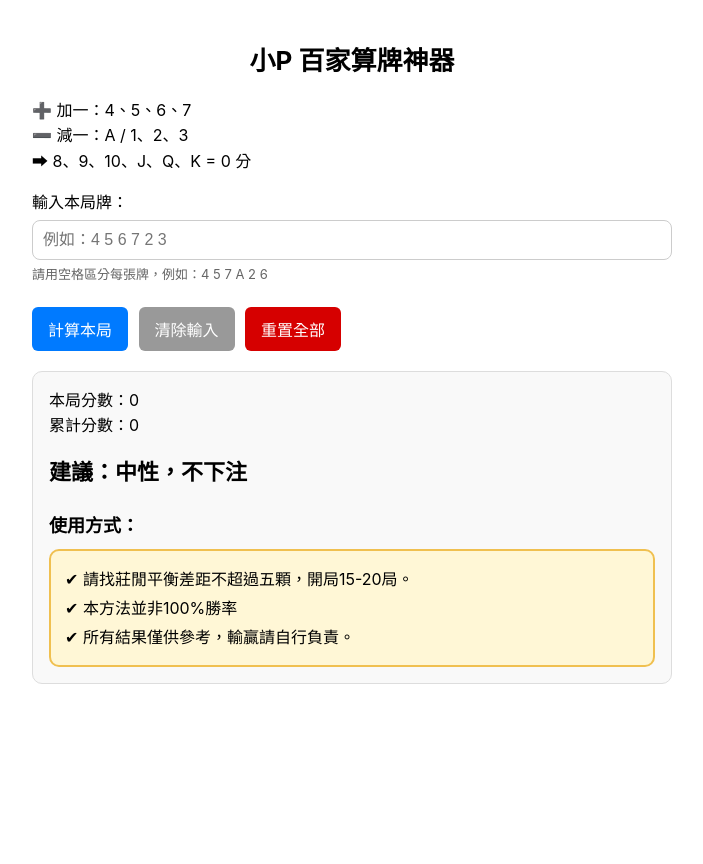
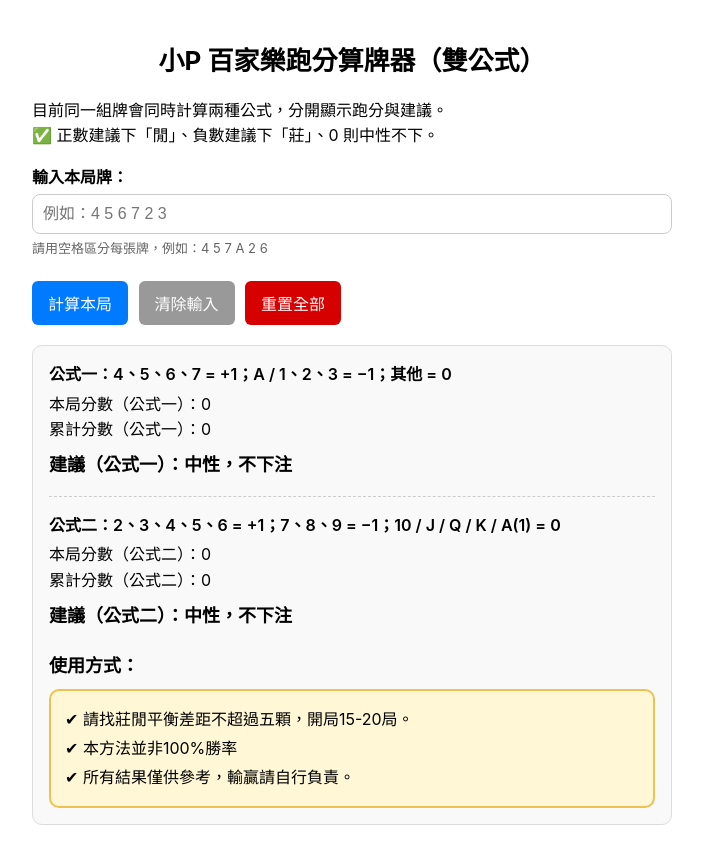
Before and after one commit to yuhsin0968/baccarat-app, a plain HTML site: page index.html in a window 1280 px wide. Both pictures are taken after a click on the button "計算本局". Shown: the whole page, without its empty margins (288-991 px from the left). Before the commit the page ends 800 px from the top, so only its background shows below. Drawn offline with Linux system fonts and the light colour scheme.

Commit message:
Update title and add dual formula calculations

```diff
--- a/index.html
+++ b/index.html
@@ -3,7 +3,7 @@
 <head>
   <meta charset="UTF-8" />
   <meta name="viewport" content="width=device-width, initial-scale=1.0" />
-  <title>小P 百家算牌神器（網頁版）</title>
+  <title>小P 百家樂跑分算牌器（雙公式版）</title>
 
   <style>
     body {
@@ -19,6 +19,11 @@
       margin-bottom: 12px;
       font-weight: 700;
       text-align: center;
+    }
+
+    .section-title {
+      font-weight: 600;
+      margin-top: 12px;
     }
 
     .card-input {
@@ -48,8 +53,8 @@
       margin-top: 12px;
     }
 
-    .btn-calc { background: #007aff; color: white; }
-    .btn-clear { background: #999; color: white; }
+    .btn-calc  { background: #007aff; color: white; }
+    .btn-clear { background: #999;    color: white; }
     .btn-reset { background: #d60000; color: white; }
 
     .result-box {
@@ -60,14 +65,20 @@
       background: #f9f9f9;
     }
 
+    .formula-title {
+      font-size: 16px;
+      font-weight: 600;
+      margin-bottom: 4px;
+    }
+
     .suggest {
-      font-size: 22px;
+      font-size: 18px;
       font-weight: bold;
-      margin-top: 16px;
+      margin-top: 8px;
     }
 
     .blue { color: #007aff; font-weight: bold; }
-    .red { color: #d60000; font-weight: bold; }
+    .red  { color: #d60000; font-weight: bold; }
 
     .note {
       margin-top: 22px;
@@ -89,34 +100,44 @@
 
 <body>
 
-<h1>小P 百家算牌神器</h1>
+<h1>小P 百家樂跑分算牌器（雙公式）</h1>
 
 <p>
-  ➕ 加一：4、5、6、7<br>
-  ➖ 減一：A / 1、2、3<br>
-  ➡ 8、9、10、J、Q、K = 0 分
+  目前同一組牌會同時計算兩種公式，分開顯示跑分與建議。<br>
+  ✅ 正數建議下「閒」、負數建議下「莊」、0 則中性不下。
 </p>
 
-<label>輸入本局牌：</label>
+<div class="section-title">輸入本局牌：</div>
 <input id="cards" class="card-input" placeholder="例如：4 5 6 7 2 3" />
-
-<!-- 🆕 提示文字 -->
 <div class="hint">請用空格區分每張牌，例如：4 5 7 A 2 6</div>
 
 <div>
-  <button class="btn-calc" onclick="calculate()">計算本局</button>
+  <button class="btn-calc"  onclick="calculate()">計算本局</button>
   <button class="btn-clear" onclick="clearInput()">清除輸入</button>
   <button class="btn-reset" onclick="resetCount()">重置全部</button>
 </div>
 
 <div class="result-box">
-  <div id="roundResult">本局分數：0</div>
-  <div id="totalResult">累計分數：0</div>
-  <div id="suggestion" class="suggest">建議：－</div>
+  <!-- 公式一 -->
+  <div class="formula-title">
+    公式一：4、5、6、7 = +1；A / 1、2、3 = −1；其他 = 0
+  </div>
+  <div id="roundResult1">本局分數（公式一）：0</div>
+  <div id="totalResult1">累計分數（公式一）：0</div>
+  <div id="suggestion1" class="suggest">建議（公式一）：－</div>
+
+  <hr style="margin: 16px 0; border: none; border-top: 1px dashed #ccc;">
+
+  <!-- 公式二 -->
+  <div class="formula-title">
+    公式二：2、3、4、5、6 = +1；7、8、9 = −1；10 / J / Q / K / A(1) = 0
+  </div>
+  <div id="roundResult2">本局分數（公式二）：0</div>
+  <div id="totalResult2">累計分數（公式二）：0</div>
+  <div id="suggestion2" class="suggest">建議（公式二）：－</div>
 
   <!-- 使用方式 -->
   <div class="note">使用方式：</div>
-
   <div class="note-box">
     ✔ 請找莊閒平衡差距不超過五顆，開局15-20局。<br>
     ✔ 本方法並非100%勝率<br>
@@ -125,22 +146,35 @@
 </div>
 
 <script>
-  let totalCount = 0;
+  // 兩套公式各自的累計跑分
+  let totalCount1 = 0; // 公式一累計
+  let totalCount2 = 0; // 公式二累計
 
   function calculate() {
     const input = document.getElementById("cards").value;
     const cards = parseCards(input);
 
-    const roundValue = countCards(cards);
-    totalCount += roundValue;
+    // 本局兩套公式的分數
+    const round1 = countFormula1(cards);
+    const round2 = countFormula2(cards);
 
-    document.getElementById("roundResult").innerText =
-      "本局分數：" + formatSigned(roundValue);
+    // 跑分累加
+    totalCount1 += round1;
+    totalCount2 += round2;
 
-    document.getElementById("totalResult").innerText =
-      "累計分數：" + formatSigned(totalCount);
+    // 顯示 公式一
+    document.getElementById("roundResult1").innerText =
+      "本局分數（公式一）：" + formatSigned(round1);
+    document.getElementById("totalResult1").innerText =
+      "累計分數（公式一）：" + formatSigned(totalCount1);
+    updateSuggestion(totalCount1, "suggestion1", "公式一");
 
-    updateSuggestion(totalCount);
+    // 顯示 公式二
+    document.getElementById("roundResult2").innerText =
+      "本局分數（公式二）：" + formatSigned(round2);
+    document.getElementById("totalResult2").innerText =
+      "累計分數（公式二）：" + formatSigned(totalCount2);
+    updateSuggestion(totalCount2, "suggestion2", "公式二");
   }
 
   function parseCards(str) {
@@ -150,24 +184,42 @@
       .filter(s => s.length > 0);
   }
 
-  function countCards(cards) {
+  // 公式一：4,5,6,7 = +1； A/1,2,3 = -1
+  function countFormula1(cards) {
     let n = 0;
     for (const c of cards) {
-      if (c === "A" || c === "1" || c === "2" || c === "3") n -= 1;
-      else if (c === "4" || c === "5" || c === "6" || c === "7") n += 1;
+      if (c === "A" || c === "1" || c === "2" || c === "3") {
+        n -= 1;
+      } else if (c === "4" || c === "5" || c === "6" || c === "7") {
+        n += 1;
+      }
     }
     return n;
   }
 
-  function updateSuggestion(total) {
-    const sug = document.getElementById("suggestion");
+  // 公式二：2-6 = +1；7-9 = -1；10/J/Q/K/A = 0
+  function countFormula2(cards) {
+    let n = 0;
+    for (const c of cards) {
+      if (c === "2" || c === "3" || c === "4" || c === "5" || c === "6") {
+        n += 1;
+      } else if (c === "7" || c === "8" || c === "9") {
+        n -= 1;
+      }
+      // 10、J、Q、K、A → 0 分，不處理
+    }
+    return n;
+  }
 
+  // 根據累計分數給建議
+  function updateSuggestion(total, elementId, label) {
+    const el = document.getElementById(elementId);
     if (total > 0) {
-      sug.innerHTML = "建議下注：<span class='blue'>閒</span>";
+      el.innerHTML = `建議（${label}）：<span class='blue'>閒</span>`;
     } else if (total < 0) {
-      sug.innerHTML = "建議下注：<span class='red'>莊</span>";
+      el.innerHTML = `建議（${label}）：<span class='red'>莊</span>`;
     } else {
-      sug.innerHTML = "建議：中性，不下注";
+      el.innerHTML = `建議（${label}）：中性，不下注`;
     }
   }
 
@@ -182,10 +234,23 @@
   }
 
   function resetCount() {
-    totalCount = 0;
-    document.getElementById("roundResult").innerText = "本局分數：0";
-    document.getElementById("totalResult").innerText = "累計分數：0";
-    document.getElementById("suggestion").innerText = "建議：－";
+    totalCount1 = 0;
+    totalCount2 = 0;
+
+    document.getElementById("roundResult1").innerText =
+      "本局分數（公式一）：0";
+    document.getElementById("totalResult1").innerText =
+      "累計分數（公式一）：0";
+    document.getElementById("suggestion1").innerText =
+      "建議（公式一）：－";
+
+    document.getElementById("roundResult2").innerText =
+      "本局分數（公式二）：0";
+    document.getElementById("totalResult2").innerText =
+      "累計分數（公式二）：0";
+    document.getElementById("suggestion2").innerText =
+      "建議（公式二）：－";
+
     document.getElementById("cards").value = "";
   }
 </script>
```
